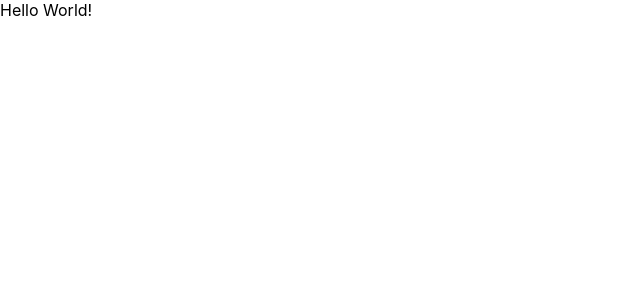
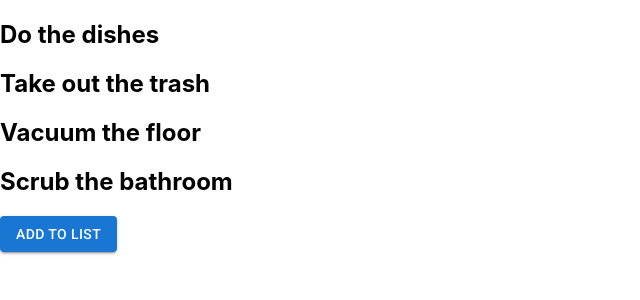
Before and after one commit to abduldoesramen/toDoApp, a React (Create React App) app: page / in a window 1280 px wide. Shown: the top 300 px of the page, without its empty margins (0-640 px from the left). Built offline with nearby package versions, Linux system fonts and the light colour scheme.

Commit message:
added hard-coded list

```diff
--- a/package.json
+++ b/package.json
@@ -3,6 +3,11 @@
   "version": "0.1.0",
   "private": true,
   "dependencies": {
+    "@emotion/react": "^11.10.5",
+    "@emotion/styled": "^11.10.5",
+    "@fontsource/roboto": "^4.5.8",
+    "@mui/icons-material": "^5.11.0",
+    "@mui/material": "^5.11.6",
     "@testing-library/jest-dom": "^5.16.5",
     "@testing-library/react": "^13.4.0",
     "@testing-library/user-event": "^13.5.0",
--- a/public/index.html
+++ b/public/index.html
@@ -24,6 +24,12 @@
       work correctly both with client-side routing and a non-root public URL.
       Learn how to configure a non-root public URL by running `npm run build`.
     -->
+    <link rel="preconnect" href="https://fonts.googleapis.com" />
+    <link rel="preconnect" href="https://fonts.gstatic.com" crossorigin />
+    <link
+      rel="stylesheet"
+      href="https://fonts.googleapis.com/css?family=Roboto:300,400,500,700&display=swap"
+    />
     <title>React App</title>
   </head>
   <body>
--- a/src/App.js
+++ b/src/App.js
@@ -1,5 +1,37 @@
+import Button from "@mui/material/Button";
+
 const App = () => {
-  return <div>Hello World!</div>;
+  const currList = [
+    {
+      id: "1",
+      eventName: "Do the dishes",
+    },
+    {
+      id: "2",
+      eventName: "Take out the trash",
+    },
+    {
+      id: "3",
+      eventName: "Vacuum the floor",
+    },
+    {
+      id: "4",
+      eventName: "Scrub the bathroom",
+    },
+  ];
+
+  return (
+    <div className="list-container">
+      <div className="card-list-container">
+        <div className="card-container">
+          {currList.map(({ eventName }) => (
+            <h2>{eventName}</h2>
+          ))}
+        </div>
+      </div>
+      <Button variant="contained">Add To List</Button>
+    </div>
+  );
 };
 
 export default App;
```
Also changed, not shown: src/index.js (+6 -6 lines), 1 other file (tests, documents, lock files or other folders).
